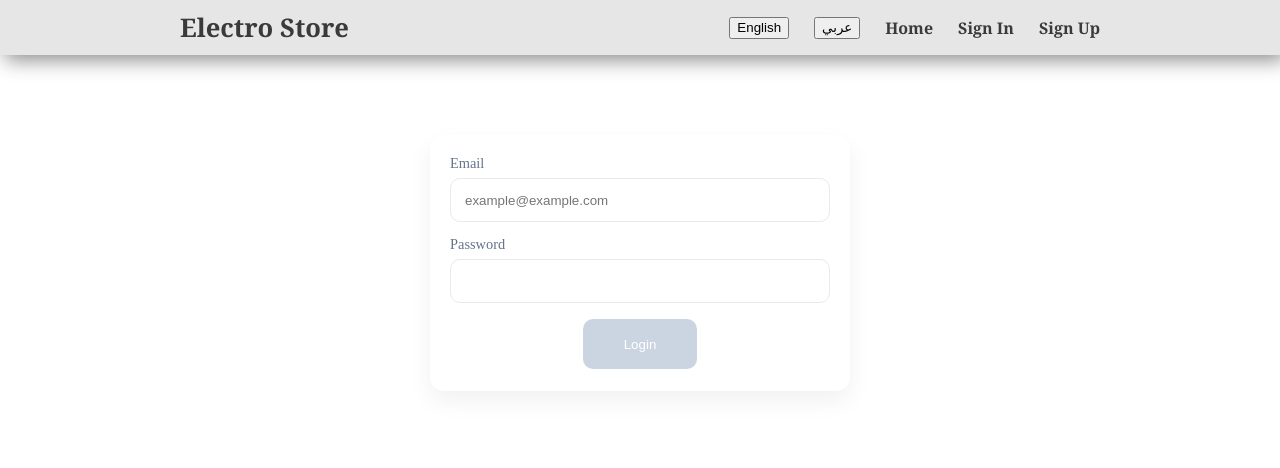
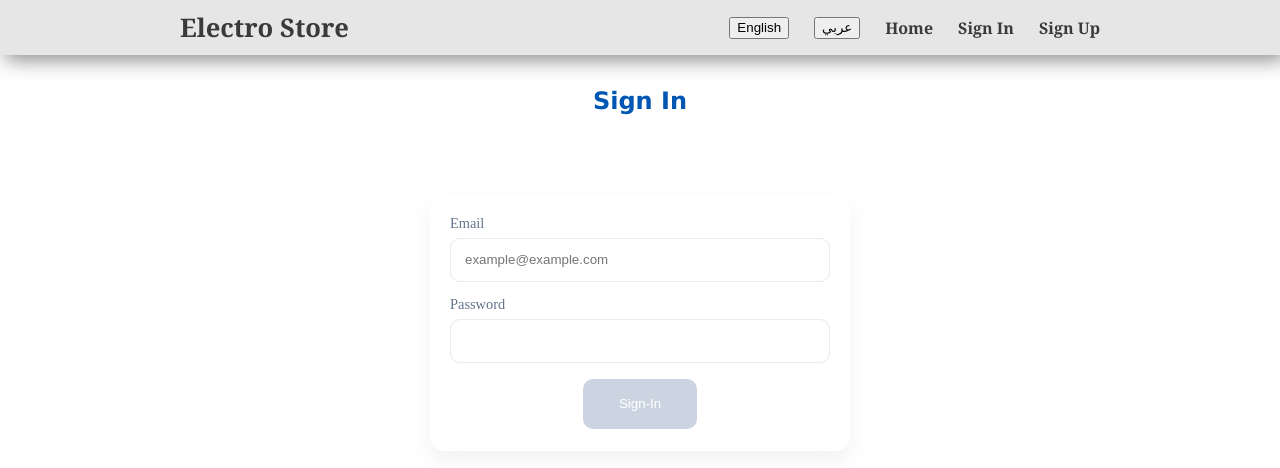
Before and after one commit to NOORSALMAN25/ElectroStore-frontEnd, a React (Vite) app: page /login in a window 1280 px wide. Shown: the top 468 px of the page. Built offline with nearby package versions, Linux system fonts and the light colour scheme; no server answers.

Commit message:
add classname to the signin & signout pages

```diff
--- a/src/App.css
+++ b/src/App.css
@@ -338,7 +338,7 @@ a {
 
 /* untill here  */
 
-form {
+.first-sign {
   max-width: 380px;
   margin: 10vh auto;
   padding: 20px;
@@ -354,9 +354,9 @@ label {
   margin-bottom: 6px;
 }
 
-input[type='text'],
-input[type='email'],
-input[type='password'] {
+.first-sign input[type='text'],
+.first-sign input[type='email'],
+.first-sign input[type='password'] {
   width: 100%;
   height: 44px;
   padding: 0 14px;
@@ -366,13 +366,13 @@ input[type='password'] {
   outline: none;
   box-sizing: border-box;
 }
-input[type='email']:focus,
-input[type='password']:focus {
+.first-sign input[type='email']:focus,
+.first-sign input[type='password']:focus {
   border-color: #0ea5e9;
   box-shadow: 0 0 0 3px rgba(14, 165, 233, 0.15);
 }
 
-form button {
+.first-sign button {
   width: 30%;
   height: 50px;
   border: none;
@@ -385,13 +385,20 @@ form button {
   margin: 2px auto;
 }
 
-button:hover {
+.first-sign button:hover {
   background: #0284c7;
 }
 
-button:disabled {
+.first-sign button:disabled {
   background: #cbd5e1;
   cursor: not-allowed;
+}
+
+.title-info {
+  text-align: center;
+  padding-top: 12px;
+  font-family: Verdana, Geneva, Tahoma, sans-serif;
+  color: #0056b3;
 }
 
 /* ⬇ for the cart ⬇ */
--- a/src/components/Login.jsx
+++ b/src/components/Login.jsx
@@ -19,10 +19,11 @@ const Login = ({ setUser }) => {
   }
 
   return (
-    <div>
-      <form onSubmit={handleSubmit}>
+    <div >
+      <h2 className='title-info'>Sign In</h2>
+      <form className='first-sign' onSubmit={handleSubmit}>
         <div>
-          <label htmlFor="email">Email</label>
+          <label  htmlFor="email">Email</label>
           <input
             name="email"
             type="email"
@@ -45,7 +46,7 @@ const Login = ({ setUser }) => {
           />
         </div>
         <button disabled={!formValues.email || !formValues.password}>
-          Login
+          Sign-In
         </button>
       </form>
     </div>
--- a/src/components/SignUp.jsx
+++ b/src/components/SignUp.jsx
@@ -26,7 +26,8 @@ const SignUp = () => {
 
   return (
     <div>
-      <form onSubmit={handleSubmit}>
+      <h2 className="title-info">Sign Up</h2>
+      <form className='first-sign' onSubmit={handleSubmit}>
         <div>
           <label htmlFor="name">Name</label>
           <input
```
